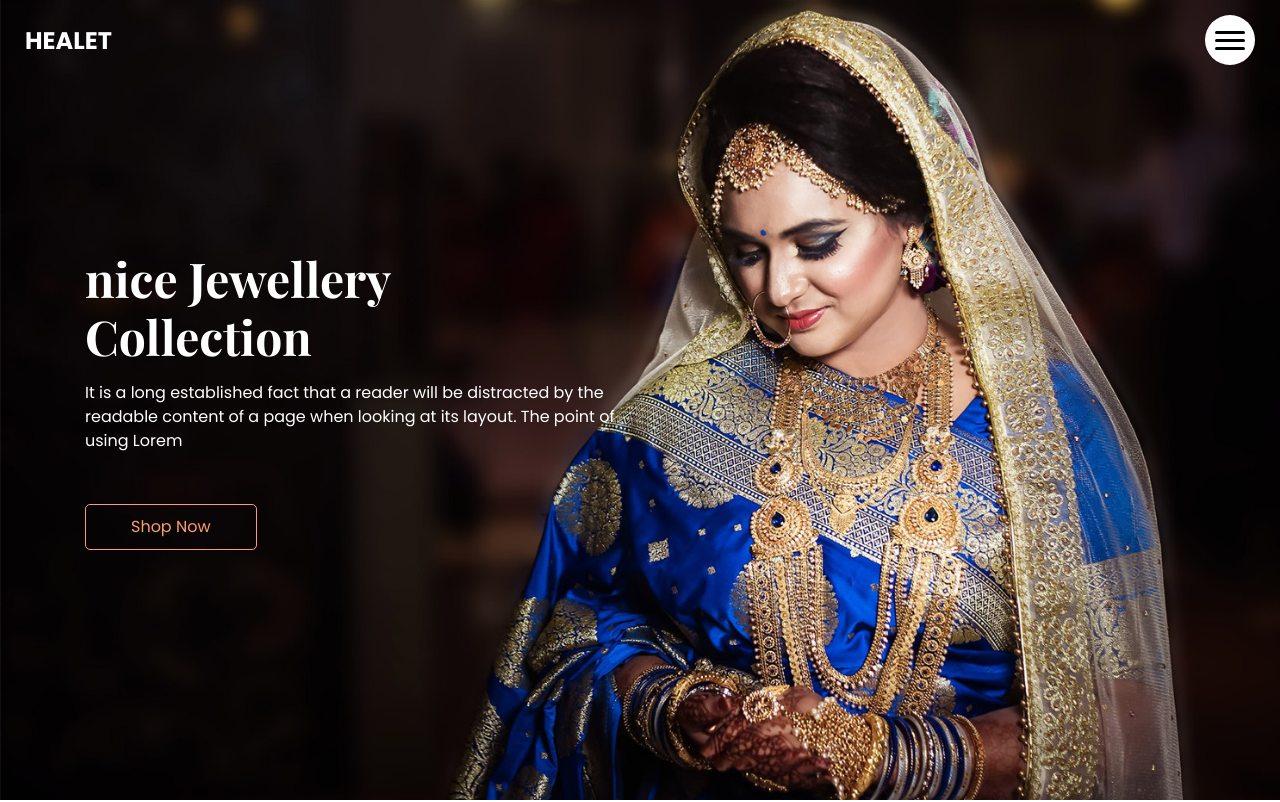
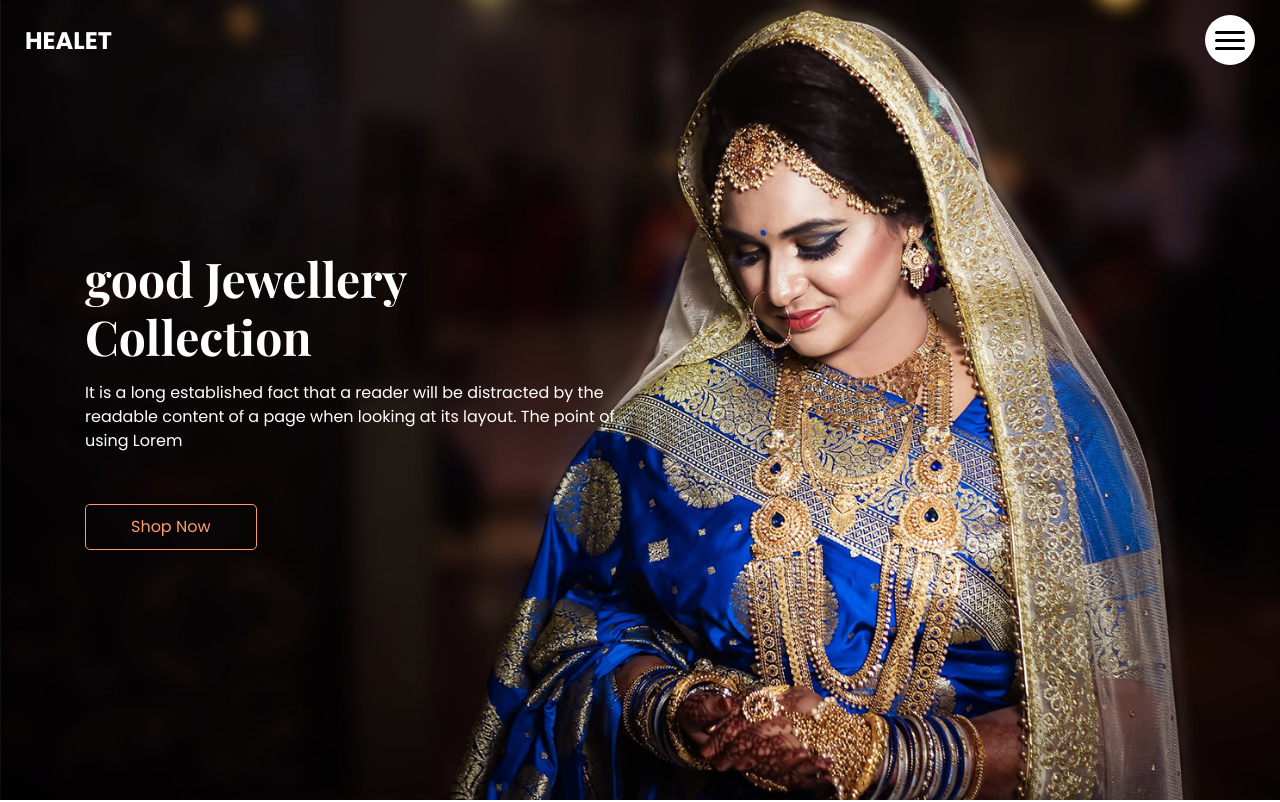
Before and after one commit to manjumunch/jewelshop, a plain HTML site: page index.html in a window 1280 px wide. Shown: the top 802 px of the page. Drawn offline with nearby package versions, Linux system fonts and the light colour scheme.

Commit message:
Update index.html

```diff
--- a/index.html
+++ b/index.html
@@ -71,7 +71,7 @@
       <div class="col-md-9 col-lg-8">
         <div class="detail-box">
           <h1>
-            nice Jewellery
+            good Jewellery
             <br> Collection
           </h1>
           <p>
```
